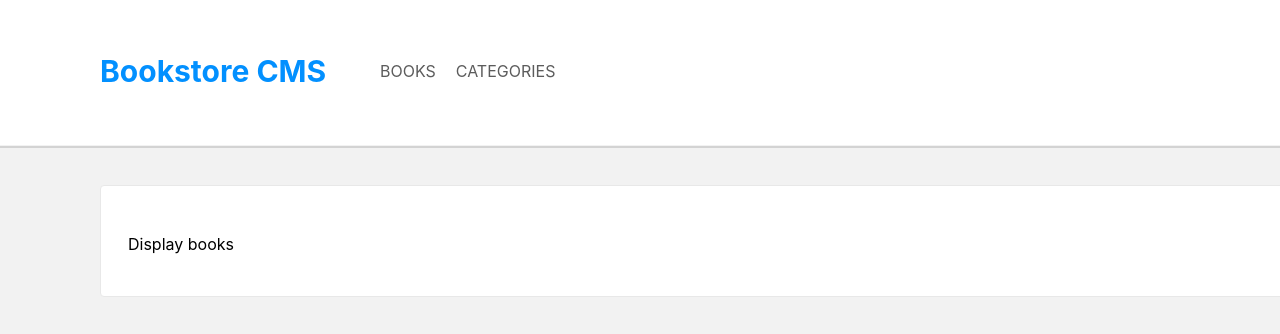
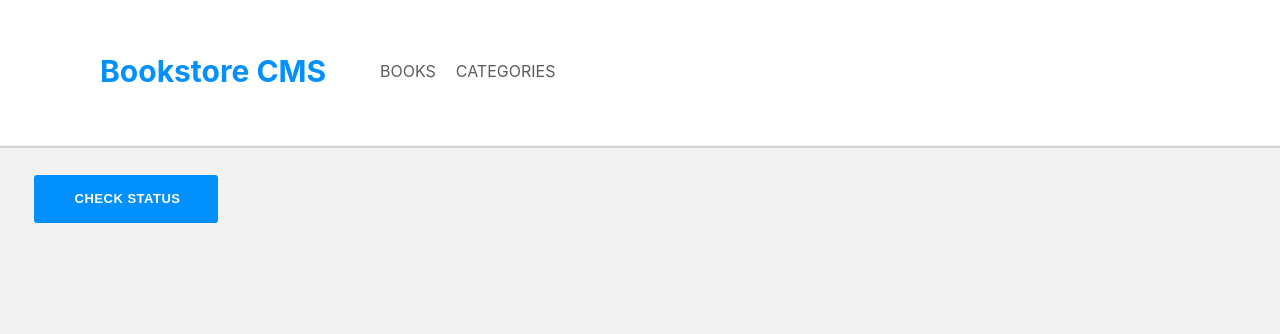
Before and after one commit to Rudy-Menekam/bookstore, a React (Create React App) app: page /categories in a window 1280 px wide. Shown: the top 334 px of the page. Built offline with nearby package versions, Linux system fonts and the light colour scheme.

Commit message:
Follow instruction structure

```diff
--- a/package.json
+++ b/package.json
@@ -8,6 +8,7 @@
     "@testing-library/user-event": "^13.5.0",
     "localforage": "^1.10.0",
     "match-sorter": "^6.3.1",
+    "prop-types": "^15.8.1",
     "react": "^18.2.0",
     "react-dom": "^18.2.0",
     "react-router-dom": "^6.8.2",
--- a/src/App.css
+++ b/src/App.css
@@ -259,3 +259,19 @@ form {
   padding-left: 100px;
   padding-top: 1.5rem;
 }
+
+.statusBtn {
+  width: 11.5rem;
+  height: 3rem;
+  margin: 1.188rem 0 0 2.125rem;
+  padding: 0.801rem 1.188rem 0.886rem 1.375rem;
+  border-radius: 3px;
+  background-color: #0290ff;
+  font-size: 0.813rem;
+  font-weight: bold;
+  letter-spacing: 0.5px;
+  text-align: center;
+  color: white;
+  text-transform: uppercase;
+  border: none;
+}
--- /dev/null
+++ b/src/components/addBook.js
@@ -0,0 +1,10 @@
+const AddBooks = () => (
+  <div>
+    <form>
+      <input type="text" placeholder="Book title" className="book-title" />
+      <input type="text" placeholder="Author" className="category" />
+      <input type="submit" value="Add Book" className="button" />
+    </form>
+  </div>
+);
+export default AddBooks;
--- /dev/null
+++ b/src/components/book.js
@@ -0,0 +1,56 @@
+import PropTypes from 'prop-types';
+
+const Book = ({ title, author }) => (
+  <>
+    <div className="para">
+      <div className="info">
+        <span className="School-of">
+          Action
+        </span>
+        <span className="Title">
+          {title}
+        </span>
+        <span className="Name">
+          {author}
+        </span>
+
+        <ul className="info-links">
+          <li>
+            <a href="/#">Remove</a>
+          </li>
+        </ul>
+      </div>
+      <div>
+        <div className="oval">
+          <span className="Percent-Complete">
+            64%
+          </span>
+          <span className="Completed">
+            Completed
+          </span>
+        </div>
+      </div>
+      <div className="Line-1" />
+      <div className="book-info">
+        <span className="Current-Chapter">
+          Current Chapter
+        </span>
+        <span className="Current-Lesson">
+          Chapter 17
+        </span>
+        <div className="Rectangle-2">
+          <span className="update-progress">
+            Update progress
+          </span>
+        </div>
+      </div>
+    </div>
+  </>
+);
+
+Book.propTypes = {
+  title: PropTypes.string.isRequired,
+  author: PropTypes.string.isRequired,
+};
+
+export default Book;
--- a/src/components/books.js
+++ b/src/components/books.js
@@ -1,167 +1,15 @@
+import AddBooks from './addBook';
+import Book from './book';
+
 const Books = () => (
   <div>
-    <div className="para">
-      <div className="info">
-        <span className="School-of">
-          Action
-        </span>
-        <span className="Title">
-          The Hunger Games
-        </span>
-        <span className="Name">
-          Suzanne Collins
-        </span>
-
-        <ul className="info-links">
-          {/* <li>
-            <a href="/#">Comment</a>
-          </li>
-          <div className="Line-2" /> */}
-          <li>
-            <a href="/#">Remove</a>
-          </li>
-          {/* <div className="Line-2" />
-          <li>
-            <a href="/#">Edit</a>
-          </li> */}
-        </ul>
-      </div>
-      <div>
-        <div className="oval">
-          <span className="Percent-Complete">
-            64%
-          </span>
-          <span className="Completed">
-            Completed
-          </span>
-        </div>
-      </div>
-      <div className="Line-1" />
-      <div className="book-info">
-        <span className="Current-Chapter">
-          Current Chapter
-        </span>
-        <span className="Current-Lesson">
-          Chapter 17
-        </span>
-        <div className="Rectangle-2">
-          <span className="update-progress">
-            Update progress
-          </span>
-        </div>
-      </div>
-    </div>
-    {/* <div className="para">
-      <div className="info">
-        <span className="School-of">
-          Action
-        </span>
-        <span className="Title">
-          Dune
-        </span>
-        <span className="Name">
-          Frank Herbert
-        </span>
-
-        <ul className="info-links">
-          <li>
-            <a href="/#">Comment</a>
-          </li>
-          <div className="Line-2" />
-          <li>
-            <a href="/#">Remove</a>
-          </li>
-          <div className="Line-2" />
-          <li>
-            <a href="/#">Edit</a>
-          </li>
-        </ul>
-      </div>
-      <div>
-        <div className="oval">
-          <span className="Percent-Complete">
-            8%
-          </span>
-          <span className="Completed">
-            Completed
-          </span>
-        </div>
-      </div>
-      <div className="Line-1" />
-      <div className="book-info">
-        <span className="Current-Chapter">
-          Current Chapter
-        </span>
-        <span className="Current-Lesson">
-          Chapter 3: *Lesson Learned*
-        </span>
-        <div className="Rectangle-2">
-          <span className="update-progress">
-            Update progress
-          </span>
-        </div>
-      </div>
-    </div>
-    <div className="para">
-      <div className="info">
-        <span className="School-of">
-          Action
-        </span>
-        <span className="Title">
-          Capital in the Twenty-First Century
-        </span>
-        <span className="Name">
-          Suzanne Collins
-        </span>
-
-        <ul className="info-links">
-          <li>
-            <a href="/#">Comment</a>
-          </li>
-          <div className="Line-2" />
-          <li>
-            <a href="/#">Remove</a>
-          </li>
-          <div className="Line-2" />
-          <li>
-            <a href="/#">Edit</a>
-          </li>
-        </ul>
-      </div>
-      <div>
-        <div className="oval">
-          <span className="Percent-Complete">
-            0%
-          </span>
-          <span className="Completed">
-            Completed
-          </span>
-        </div>
-      </div>
-      <div className="Line-1" />
-      <div className="book-info">
-        <span className="Current-Chapter">
-          Current Chapter
-        </span>
-        <span className="Current-Lesson">
-          Introduction
-        </span>
-        <div className="Rectangle-2">
-          <span className="update-progress">
-            Update progress
-          </span>
-        </div>
-      </div>
-    </div> */}
+    <Book title="The Hunger Games" author=" Suzanne Collins" />
+    <Book title="Dune" author="Frank Herbert" />
     <div className="Line" />
     <span className="form-Title">
       ADD NEW BOOK
     </span>
-    <form>
-      <input type="text" name="Book title" className="book-title" />
-      <input type="text" name="Author" className="category" />
-      <input type="submit" value="Add Book" className="button" />
-    </form>
+    <AddBooks />
   </div>
 );
 export default Books;
--- a/src/components/categories.js
+++ b/src/components/categories.js
@@ -1,8 +1,6 @@
 const Categories = () => (
-  <div className="para">
-    <p>
-      Display books
-    </p>
+  <div>
+    <button type="button" className="statusBtn">CHECK STATUS </button>
   </div>
 );
 export default Categories;
--- a/src/components/header.js
+++ b/src/components/header.js
@@ -10,7 +10,7 @@ const Header = () => (
         <a href="/">Books</a>
       </li>
       <li>
-        <a href="/calculator">Categories</a>
+        <a href="/categories">Categories</a>
       </li>
     </ul>
   </nav>
```
Also changed, not shown: 2 other files (tests, documents, lock files or other folders).
